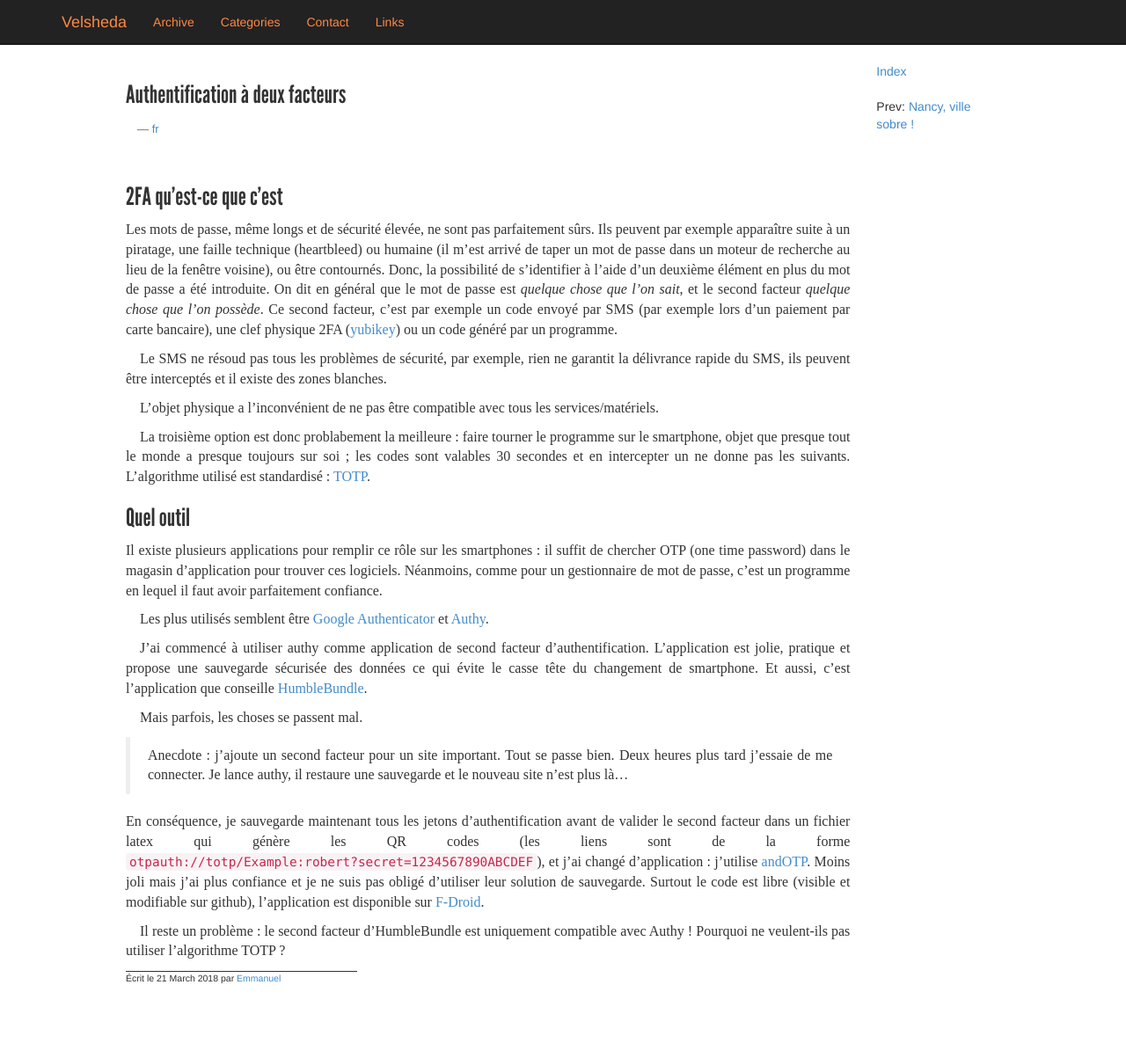
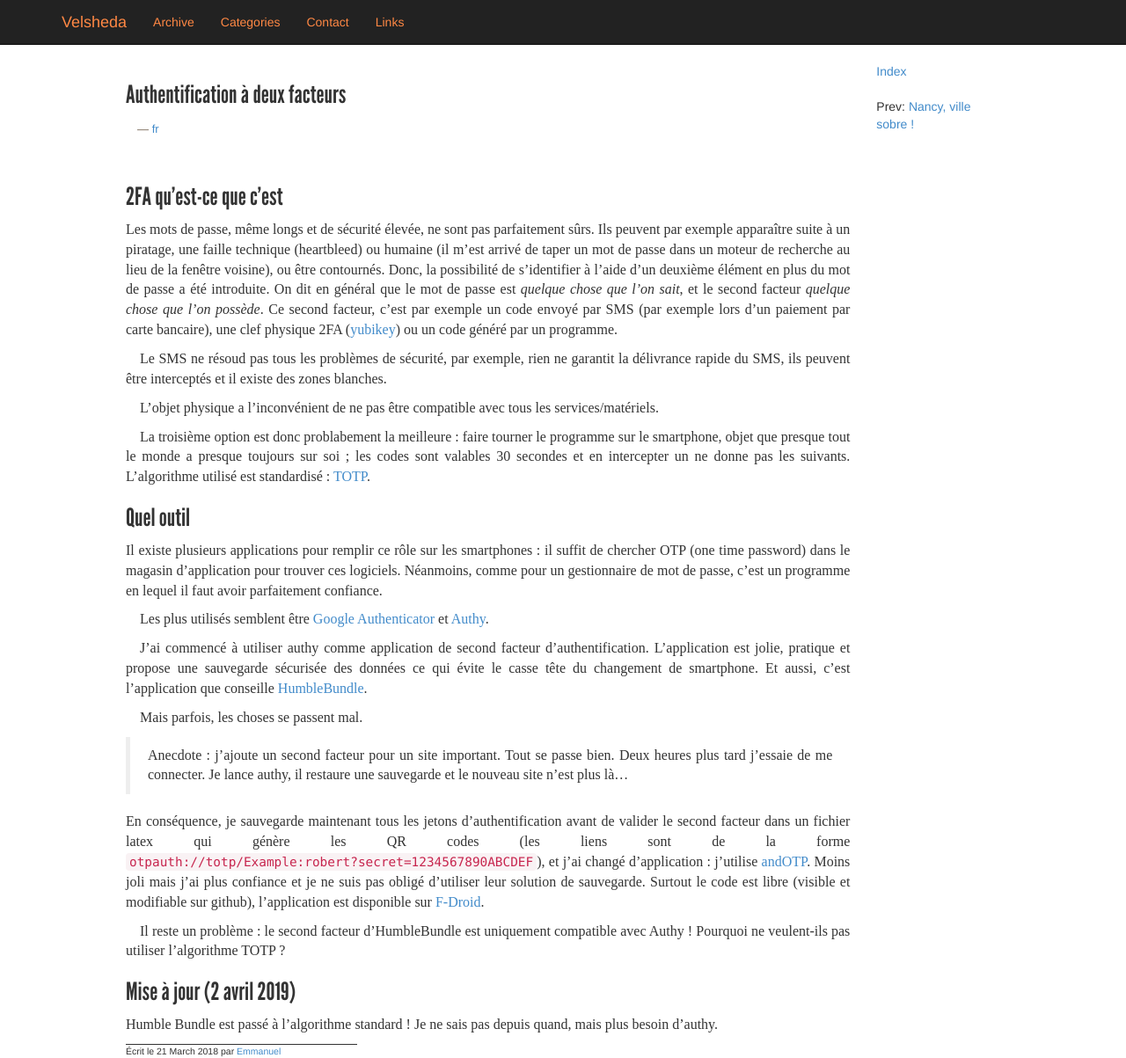
Before and after one commit to ehainry/ehainry.github.io, a Jekyll site: the page built from _posts/2018-03-21-Authentification_deux_facteurs.md, in a window 1280 px wide. Shown: the whole page at 88% size. Built offline with Jekyll 4.4.1, drawn with Linux system fonts in a browser that asks for light colours; before the commit the page ends 1120 px from its top, so only the background shows below that.

Commit message:
Mise à jour post 2FA

```diff
--- a/_posts/2018-03-21-Authentification_deux_facteurs.md
+++ b/_posts/2018-03-21-Authentification_deux_facteurs.md
@@ -41,3 +41,7 @@ Surtout le code est libre (visible et modifiable sur github), l'application est
 
 Il reste un problème : le second facteur d'HumbleBundle est uniquement compatible avec Authy !
 Pourquoi ne veulent-ils pas utiliser l'algorithme TOTP ?
+
+# Mise à jour (2 avril 2019)
+
+Humble Bundle est passé à l'algorithme standard ! Je ne sais pas depuis quand, mais plus besoin d'authy.
```
